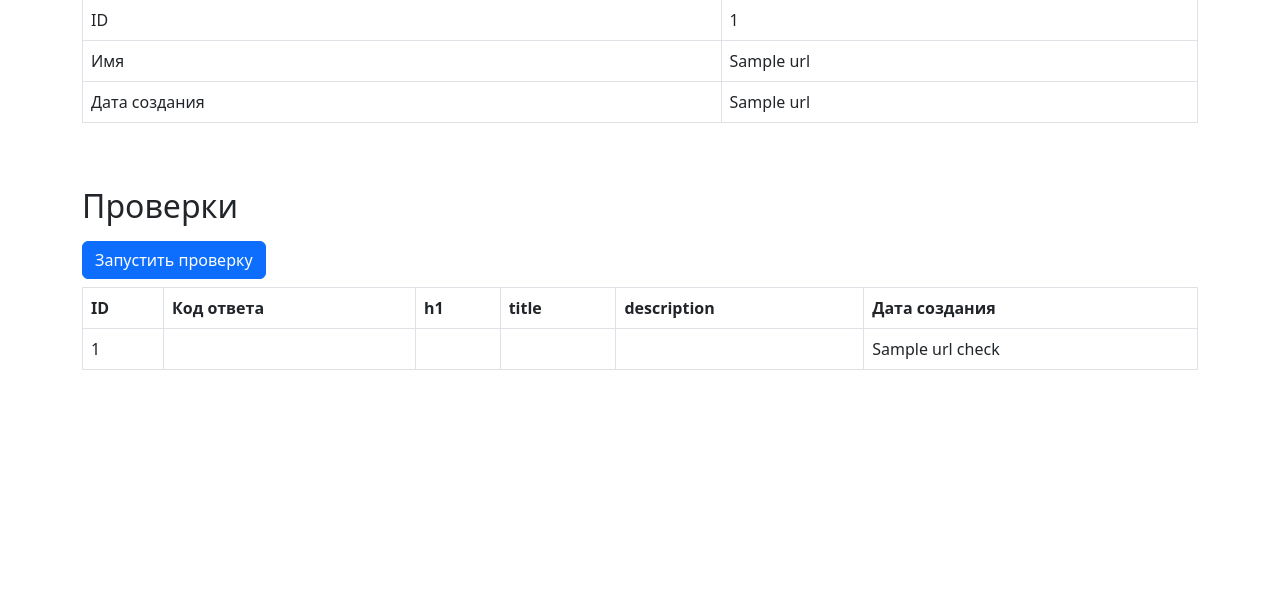
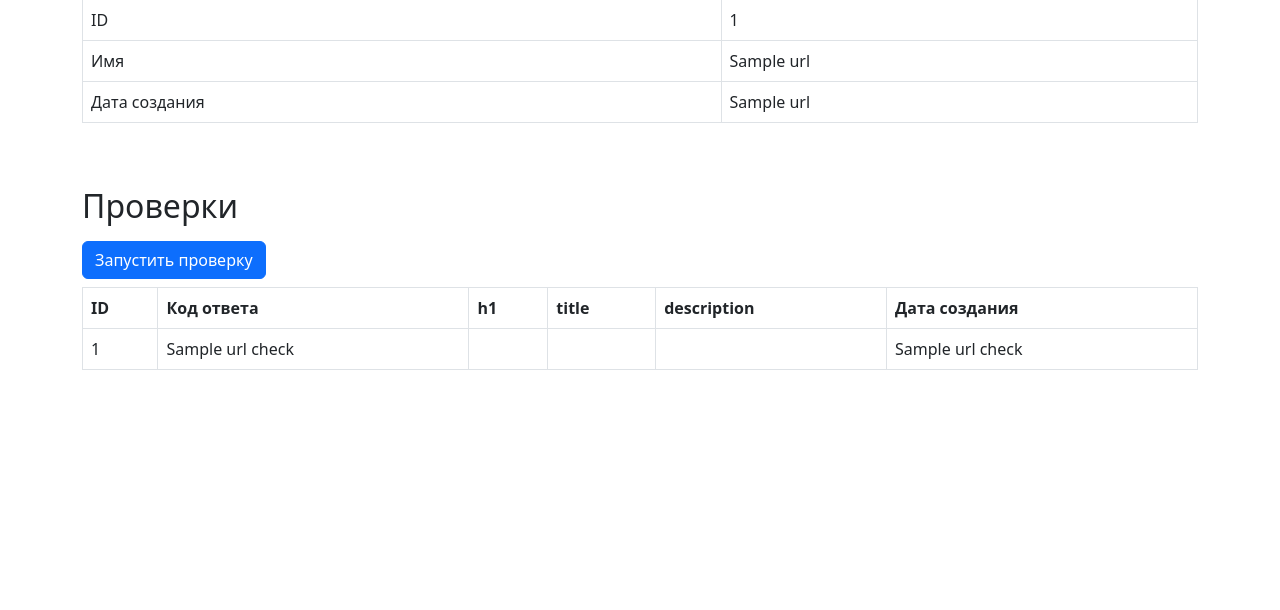
Before and after one commit to amahmetov1998/python-project-83, a Flask app: page /urls/1 in a window 1280 px wide. Shown: the part 129-739 px from the top of the page. Run offline with Flask 3, Linux system fonts and the light colour scheme; a database or web service that is not in the repository returns one stand-in record (values such as "Sample title"); some libraries are stand-ins or nearby versions.

Commit message:
git add .

```diff
--- a/page_analyzer/app.py
+++ b/page_analyzer/app.py
@@ -1,11 +1,12 @@
 from flask import Flask, render_template, \
     request, redirect, flash, get_flashed_messages
 import psycopg2
+import requests
 from page_analyzer.config import DATABASE_URL, SECRET_KEY
 from page_analyzer.validator import validate
 from page_analyzer.parser import parse
 from datetime import date
-from page_analyzer.constants import INVALID, EMPTY
+from page_analyzer.constants import INVALID, EMPTY, TOO_LONG
 
 app = Flask(__name__)
 app.config['SECRET_KEY'] = SECRET_KEY
@@ -51,6 +52,7 @@ def main_2():
             curs.execute(
                 '''DROP TABLE IF EXISTS urls''')
         return 'True'
+
     except Exception as err:
         return err
 
@@ -72,6 +74,11 @@ def add_url():
 
     elif errors['url'] == INVALID:
         flash('Некорректный URL', 'error')
+        messages = get_flashed_messages(with_categories=True)
+        return render_template('main.html', url=url, messages=messages)
+
+    elif errors['url'] == TOO_LONG:
+        flash('URL превышает 255 символов', 'error')
         messages = get_flashed_messages(with_categories=True)
         return render_template('main.html', url=url, messages=messages)
 
@@ -119,8 +126,7 @@ def add_url():
     except Exception as err:
         return err
 
-    flash('Страница успешно добавлена', 'success')
-
+    flash('Страница успешно добавлена', 'success_add')
     return redirect(f'/urls/{url_id}')
 
 
@@ -159,15 +165,16 @@ def get_urls():
             not_added = curs.fetchall()
         with connect.cursor() as curs:
             curs.execute('''
-            SELECT url_checks.url_id, urls.name, MAX(url_checks.created_at)
+            SELECT url_checks.url_id, urls.name, MAX(url_checks.created_at), url_checks.status_code
             FROM url_checks
             JOIN urls
             ON urls.id = url_checks.url_id
-            GROUP BY url_checks.url_id, urls.name
+            GROUP BY url_checks.url_id, urls.name, url_checks.status_code
             ORDER BY url_checks.url_id DESC;
             ''')
             added = curs.fetchall()
         data = added + not_added
+
     except Exception as err:
         return err
 
@@ -176,16 +183,31 @@ def get_urls():
 
 @app.route('/urls/<int:url_id>/checks', methods=['POST'])
 def check_urls(url_id):
+
     try:
         connect = psycopg2.connect(DATABASE_URL)
         connect.autocommit = True
         with connect.cursor() as curs:
             curs.execute('''
-            INSERT INTO url_checks (url_id, created_at)
-            VALUES (%s, %s)
-            ''', (url_id, date.today(),))
+            SELECT name FROM urls WHERE id = %s
+            ''', (url_id,))
+            name = curs.fetchall()[0][0]
 
     except Exception as err:
         return err
-    flash('Страница успешно проверена', 'success')
-    return redirect(f'/urls/{url_id}')
+
+    try:
+        status = requests.get(name).status_code
+        connect = psycopg2.connect(DATABASE_URL)
+        connect.autocommit = True
+        with connect.cursor() as curs:
+            curs.execute('''
+            INSERT INTO url_checks (url_id, status_code, created_at)
+            VALUES (%s, %s, %s)
+            ''', (url_id, status, date.today(),))
+        flash('Страница успешно проверена', 'success_check')
+        return redirect(f'/urls/{url_id}')
+
+    except ConnectionError:
+        flash('Произошла ошибка при проверке', 'error')
+        return redirect(f'/urls/{url_id}')
--- a/page_analyzer/constants.py
+++ b/page_analyzer/constants.py
@@ -1,2 +1,3 @@
 EMPTY = 'empty'
 INVALID = 'invalid'
+TOO_LONG = 'too_long'
--- a/page_analyzer/templates/url.html
+++ b/page_analyzer/templates/url.html
@@ -27,10 +27,16 @@
                 {% for category, message in messages %}
                     {% if category == 'warning' %}
                     <div class="alert alert-info" role="alert">
-                    {% elif category == 'success' %}
+                    {% elif category == 'success_add' %}
                     <div class="alert alert-success" role="alert">
+                    {% elif category == 'success_check' %}
+                    <div class="alert alert-success" role="alert">
+                    {% elif category == 'error' %}
+                    <div class="alert alert-danger" role="alert">
                     {% endif %}
                         {{ message }}
+                    </div>
+                    </div>
                     </div>
                     </div>
                 {% endfor %}
@@ -81,7 +87,7 @@
                         {% for elem in info %}
                             <tr>
                                 <td>{{ elem[0] }}</td>
-                                <td></td>
+                                <td>{{ elem[2] }}</td>
                                 <td></td>
                                 <td></td>
                                 <td></td>
--- a/page_analyzer/templates/urls.html
+++ b/page_analyzer/templates/urls.html
@@ -42,10 +42,8 @@
                             <tr>
                                 <td>{{ element[0] }}</td>
                                 <td><a href="/urls/{{ element[0] }}">{{ element[1] }}</a></td>
-                                {% if element[2] %}
                                 <td>{{ element[2] }}</td>
-                                {% endif %}
-                                <td></td>
+                                <td>{{ element[3] }}</td>
                             </tr>
                                 {% endfor %}
                                 {% endif %}
--- a/page_analyzer/validator.py
+++ b/page_analyzer/validator.py
@@ -1,5 +1,5 @@
 import validators
-from page_analyzer.constants import INVALID, EMPTY
+from page_analyzer.constants import INVALID, EMPTY, TOO_LONG
 
 
 def validate(url):
@@ -8,4 +8,6 @@ def validate(url):
         errors['url'] = EMPTY
     elif not validators.url(url['url']):
         errors['url'] = INVALID
+    elif len(url['url']) > 255:
+        errors['url'] = TOO_LONG
     return errors
--- a/pyproject.toml
+++ b/pyproject.toml
@@ -13,6 +13,7 @@ gunicorn = "^20.1.0"
 psycopg2-binary = "^2.9.6"
 python-dotenv = "^1.0.0"
 validators = "^0.20.0"
+requests = "^2.31.0"
 
 
 [tool.poetry.group.dev.dependencies]
```
Also changed, not shown: 1 other file.
